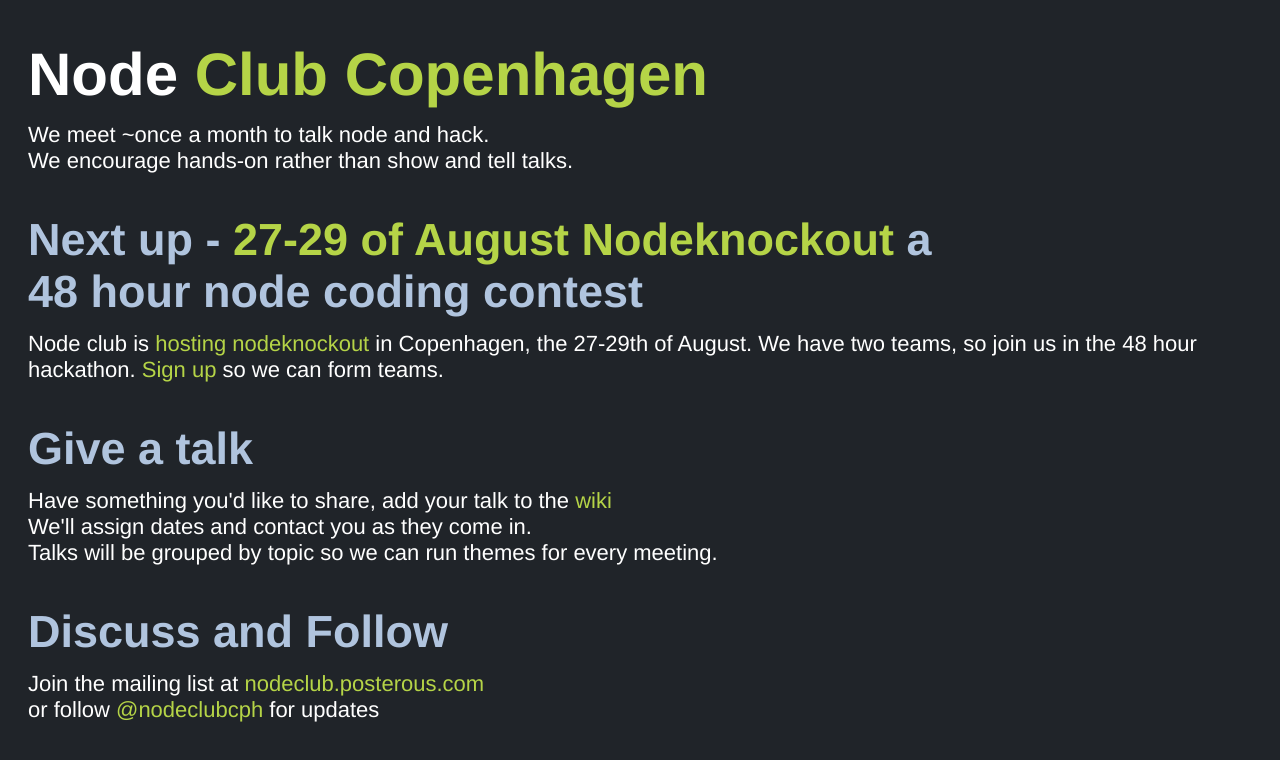
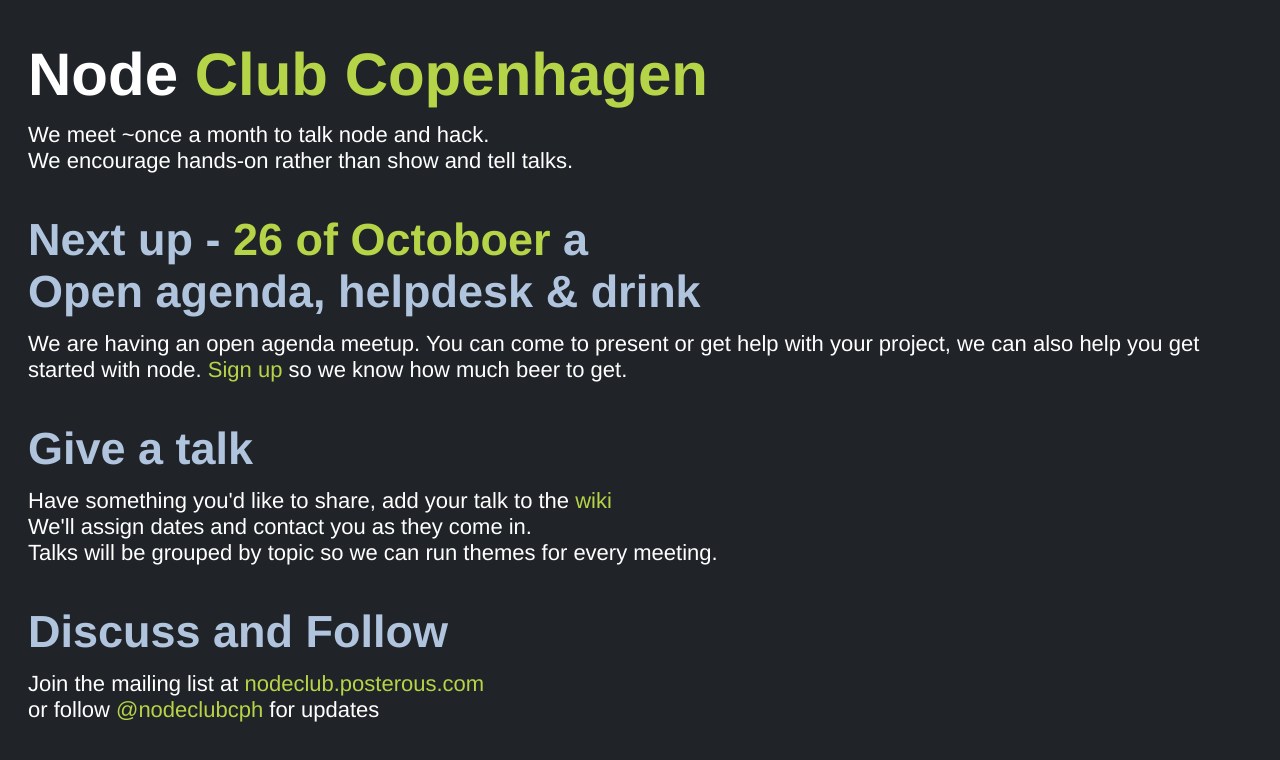
Before and after one commit to ianjorgensen/nodeclub, a plain HTML site: page s/index.html in a window 1280 px wide. Drawn offline with Linux system fonts and the light colour scheme.

Commit message:
new meetup

```diff
--- a/s/index.html
+++ b/s/index.html
@@ -61,8 +61,8 @@
 			</p>
 		</header>
 		<section class='meeting'>
-			<h2>Next up - <a href='http://nodeknockout.com'>27-29 of August Nodeknockout</a> a<br> 48 hour node coding contest</h2>
-			<p>Node club is <a href='http://nodeknockout.com/locations'>hosting nodeknockout</a> in Copenhagen, the 27-29th of August. We have two teams, so join us in the 48 hour hackathon. <a href='http://www.doodle.com/5cm2ecqntyud86au#table'>Sign up</a> so we can form teams.</p>
+			<h2>Next up - <a href='http://nodeknockout.com'>26 of Octoboer</a> a<br> Open agenda, helpdesk & drink</h2>
+			<p>We are having an open agenda meetup. You can come to present or get help with your project, we can also help you get started with node. <a href='http://www.doodle.com/cea5s484nry8wdep'>Sign up</a> so we know how much beer to get.</p>
 		</section>
 		<section class='talk'>
 			<h2>Give a talk</h2>
```
